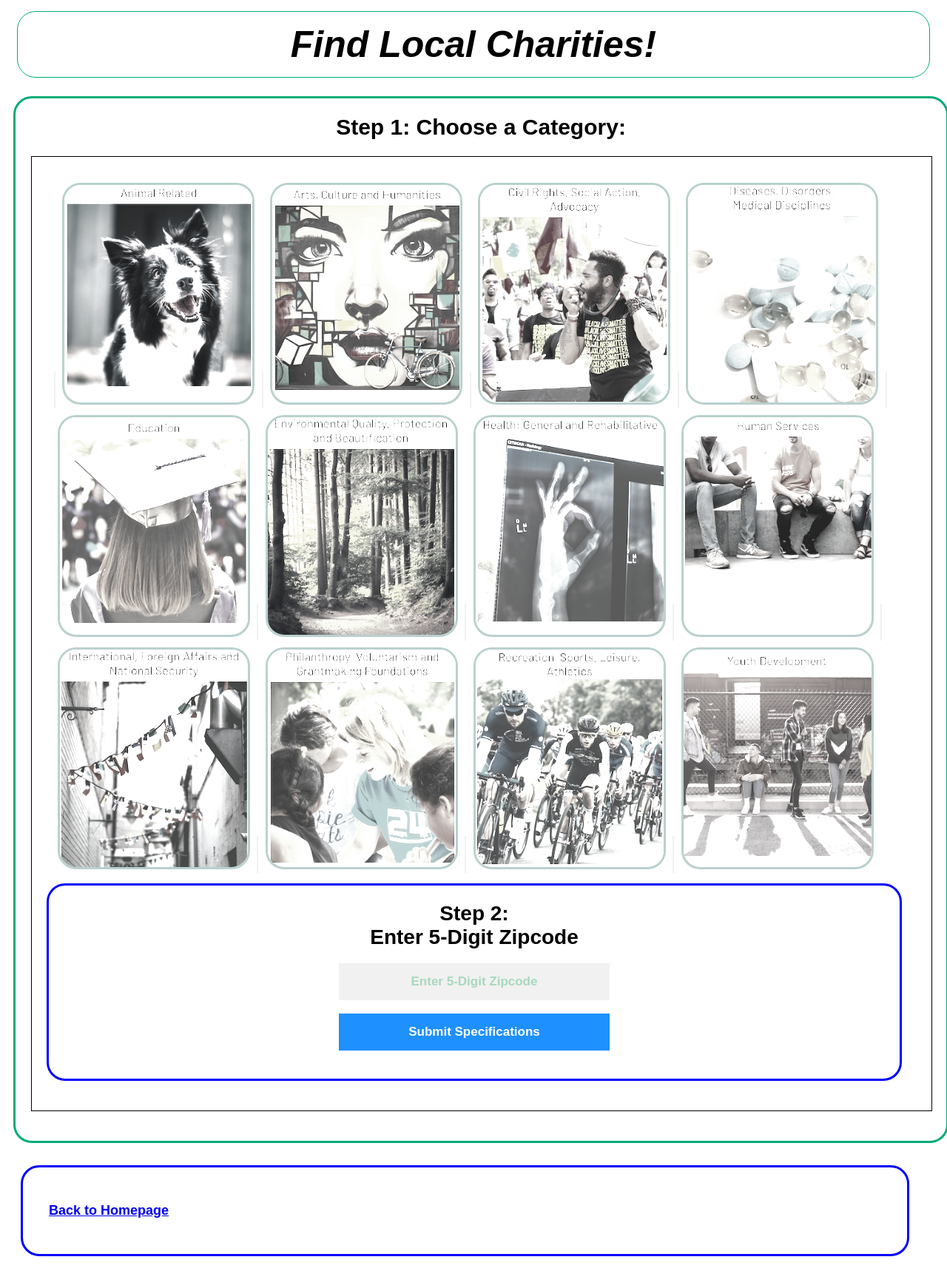
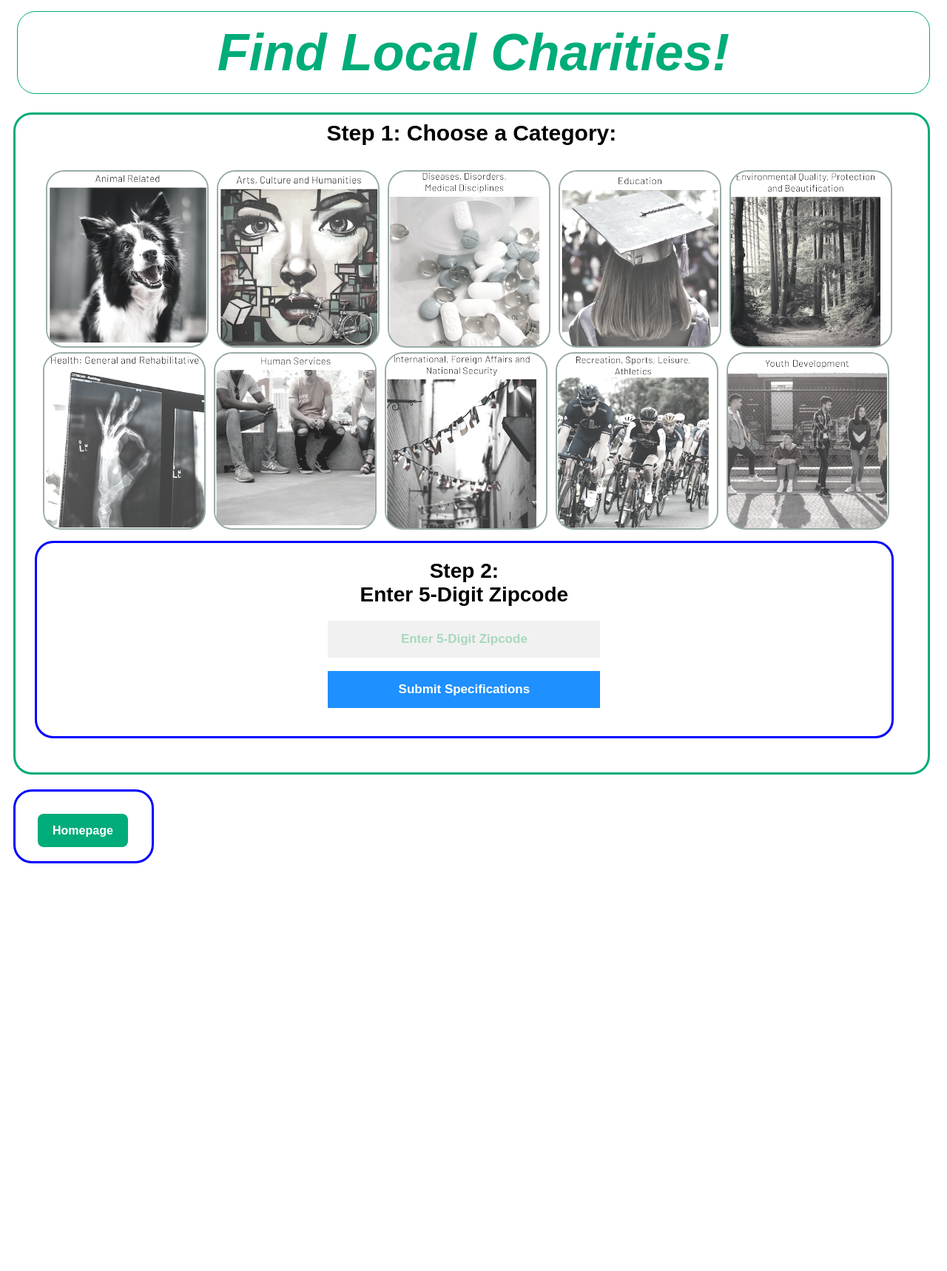
Before and after one commit to jackvessa/Charity_Recommender, a Flask app: page /localrec in a window 1280 px wide. Shown: the whole page at 74% size. After the commit the page ends 1167 px from the top, so only its background shows below. Run offline with Flask 2, Linux system fonts and the light colour scheme; parts of the project's set-up code (start-up, migrations or seed data) failed here and were passed over.

Commit message:
Updating Files

```diff
--- a/server.py
+++ b/server.py
@@ -143,9 +143,10 @@
                             <p> {charity_string3} </p>
                         </div>
 
-                        <div class = "again">
-                            <p><a href="/localrec">Click here to try again!</a></p>
+                        <div class = 'again'>
+                            <a href="/localrec" class="button3">Try Again</a>
                         </div>
+
                     </body>
 
                 </html>
@@ -178,9 +179,6 @@
                             <input type="radio" name="major_category" value="Arts, Culture and Humanities" id=Art>
                             <label class="drinkcard-cc Art" for="Art"></label>
 
-                            <input type="radio" name="major_category" value="Civil Rights, Social Action, Advocacy" id=Civil>
-                            <label class="drinkcard-cc Civil" for="Civil"></label>
-
                             <input type="radio" name="major_category" value="Diseases, Disorders, Medical Disciplines" id=Disease>
                             <label class="drinkcard-cc Disease" for="Disease"></label>
 
@@ -199,8 +197,6 @@
                             <input type="radio" name="major_category" value="International, Foreign Affairs and National Security" id=International>
                             <label class="drinkcard-cc International" for="International"></label>
 
-                            <input type="radio" name="major_category" value="Philanthropy, Voluntarism and Grantmaking Foundations" id=Philanthropy>
-                            <label class="drinkcard-cc Philanthropy" for="Philanthropy"></label>
 
                             <input type="radio" name="major_category" value="Recreation, Sports, Leisure, Athletics" id=Recreation>
                             <label class="drinkcard-cc Recreation" for="Recreation"></label>
@@ -223,9 +219,9 @@
                     </div>
 
                     <div class = 'again'>
-                      <p><a href="/">Back to Homepage</a>
-                      </p>
+                        <a href="/" class="button3">Homepage</a>
                     </div>
+
                 </form>
 
             </body>
@@ -239,7 +235,10 @@
 # <label class="drinkcard-cc Public" for="Public"></label>
 # <input type="radio" name="major_category" value="Crime, Legal-Related" id=Crime>
 # <label class="drinkcard-cc Crime" for="Crime"></label>
-
+# <input type="radio" name="major_category" value="Philanthropy, Voluntarism and Grantmaking Foundations" id=Philanthropy>
+# <label class="drinkcard-cc Philanthropy" for="Philanthropy"></label>
+# <input type="radio" name="major_category" value="Civil Rights, Social Action, Advocacy" id=Civil>
+# <label class="drinkcard-cc Civil" for="Civil"></label>
 
 
 @app.route('/charitySimilarity', methods=["GET", "POST"])
@@ -265,27 +264,44 @@
 
             user_score = user_file.score.iloc[0]
 
-            user_info = "Charities Similar to:<br/><br/>"
-            user_info += "Name:<br/>" + user_file.name.iloc[0]+ "<br/><br/>"
-            user_info += "Category:<br/>" + user_file.category.iloc[0]+ "<br/><br/>"
+            user_info = "Charities Similar to:    &#8195;&#8195;" + user_file.name.iloc[0]+ "<br/><br/>"
+            user_info += "Category:    &#8195;&#8195;" + user_file.category.iloc[0]+ "<br/><br/>"
             user_info += "Description:<br/>" + user_file.description.iloc[0]+ "<br/><br/>"
-            user_info += "State:<br/>" + user_file.state.iloc[0]+ "<br/><br/>"
-            user_info += "Score:<br/>" + str(user_score)+ "<br/><br/>"
+            user_info += "State:    &#8195;&#8195;" + user_file.state.iloc[0]+ "<br/><br/>"
+            user_info += "Score:    &#8195;&#8195;" + str(user_score)+ "<br/><br/>"
 
-            charity_info_list = []
+            charity_info_list,link_list,google_links_list = [],[],[]
 
             for number,score in top_3_similar.items():
+                charity_link = ""
+                google_link = ''
+
                 file_info = charity_navigator_df.iloc[number:number+1]
+
+                score = round(score*100,2)
 
                 charity_info = ""
                 charity_info += "Name:<br/>" + file_info.name.iloc[0]+ "<br/><br/>"
                 charity_info += "Category:<br/>" + file_info.category.iloc[0]+ "<br/><br/>"
                 charity_info += "Description:<br/>" + file_info.description.iloc[0]+ "<br/><br/>"
-                charity_info += "Similarity Rating:<br/>" + str(score) + "<br/><br/>"
-                charity_info += "State:<br/>" + user_file.state.iloc[0]+ "<br/><br/>"
-                charity_info += "Score:<br/>" + str(user_file.score.iloc[0])+ "<br/><br/>"
+                charity_info += "Similarity:  &#8195;" + str(score) + "%<br/><br/>"
+                charity_info += "State:      &#8195;&#8195;" + user_file.state.iloc[0]+ "<br/><br/>"
+                charity_info += "Score:     &#8195;&#8195;" + str(user_file.score.iloc[0])+ "<br/><br/>"
 
                 charity_info_list.append(charity_info)
+
+                name = str(file_info.name.iloc[0])
+                name = name.replace(" ","-")
+
+                charity_link += "https://givz.com/charity/" + name +'-'+str(file_info.ein.iloc[0])
+                link_list.append(charity_link)
+
+                goog_name = name.replace("-","+")
+                goog_name = goog_name.replace("&","and")
+                google_link += 'http://www.google.com/search?q=' + goog_name +"+"+str(file_info.ein.iloc[0])
+
+                google_links_list.append(google_link)
+
 
             return '''
                 <html>
@@ -307,24 +323,39 @@
 
                         <div class="RecommendesCharitiesLDA" id="rcorners2">
                             <p> {charity1} </p>
+                            <div id="buttonSep">
+                                <a href={link1} target="_blank" class="button">Donate</a>
+                                <a href={goog1} target="_blank" class="button2">Learn More</a>
+                            </div>
                         </div>
 
                         <div class="RecommendesCharitiesLDA" id="rcorners2">
                             <p> {charity2} </p>
+                            <div id="buttonSep">
+                                <a href={link2} target="_blank" class="button">Donate</a>
+                                <a href={goog2} target="_blank" class="button2">Learn More</a>
+                            </div>
                         </div>
 
                         <div class="RecommendesCharitiesLDA" id="rcorners2">
                             <p> {charity3} </p>
+                            <div id="buttonSep">
+                                <a href={link3} target="_blank" class="button">Donate</a>
+                                <a href={goog3} target="_blank" class="button2">Learn More</a>
+                            </div>
                         </div>
 
-                        <div class= 'again'>
-                            <p><a href="/charitySimilarity">Click here to try again!</a></p>
+                        <div class = 'again'>
+                            <a href="/charitySimilarity" class="button3">Try Again</a>
                         </div>
+
                     </body>
 
                 </html>
             '''.format(user_info = user_info, charity1 = charity_info_list[0],
-            charity2 = charity_info_list[1],charity3 = charity_info_list[2])
+            charity2 = charity_info_list[1],charity3 = charity_info_list[2],
+            link1=link_list[0],link2=link_list[1],link3=link_list[2],
+            goog1=google_links_list[0],goog2=google_links_list[1],goog3=google_links_list[2])
     return """
         <html>
 
@@ -347,8 +378,7 @@
                 </form>
 
               <div class = 'again'>
-                <p><a href="/">Homepage</a>
-                </p>
+                  <a href="/" class="button3">Homepage</a>
               </div>
 
                 <script>
--- a/static/localrec.css
+++ b/static/localrec.css
@@ -11,24 +11,25 @@
 
 .SimilarCharity {
   font-family: "Barlow", sans-serif;
+  font-size: 30px;
   font-weight: 600;
   color: black;
   background-color: white;
   border: 1px solid #00ac79;
-  margin: 15px;
-  padding: 15px;
+  margin: 10px;
+  padding: 10px;
   text-align: center;
   font-weight: bold;
   border-radius: 25px;
-  width: 95%;
+  width: 97%;
 }
 
 .charityCategory {
   background-color: white;
-  width: 80%;
-  border: 3px solid #00ac79;
-  padding: 30px;
-  margin: 20px;
+  width: 100%;
+  border: 2px solid #00ac79;
+  padding: 10px;
+  margin: 10px;
   float: center;
   font-weight: bold;
   border-radius: 25px;
@@ -36,12 +37,13 @@
 
 .again{
   background-color: white;
-  width: 95%;
+  width: 15%;
   border: 3px solid blue;
-  padding: 30px;
-  margin: 20px;
+  height:100px;
+  margin: 10px;
   float: center;
   font-weight: bold;
+  text-align:center;
   border-radius: 25px;
 }
 
@@ -84,20 +85,44 @@
     display: table-cell;
     background-color: white;
     border-radius: 8px;
-    font-size: 16px;
+    font-size: 20px;
     height: 36px;
     justify-content: center;
     outline: none;
-    padding-left: 20px;
-    padding-right: 20px;
+    padding-left: 10px;
+    padding-right: 10px;
     color: #00ac79;
     font-family: "Barlow", sans-serif;
     font-weight: 600;
     text-decoration: none;
     vertical-align: middle;
+    table-layout: auto;
+    text-align:center;
     margin: 5px;
     border: 1px solid #00ac79;
     float: none;
+}
+
+a.button3 {
+  -webkit-appearance: none;
+  -moz-appearance: none;
+  appearance: none;
+  border: none;
+  -webkit-border-radius: 8px;
+  display: table-cell;
+  background-color: #00ac79;
+  border-radius: 8px;
+  font-size: 16px;
+  height: 45px;
+  justify-content: center;
+  outline: none;
+  padding-left: 20px;
+  padding-right: 20px;
+  color: white;
+  font-family: "Barlow", sans-serif;
+  font-weight: 600;
+  text-decoration: none;
+  vertical-align: middle;
 }
 
 #rcorners1 {
@@ -134,13 +159,11 @@
   border-radius: 25px;
   background-color: white;
   border: 3px solid #00ac79;
-  padding: 20px;
+  padding: 6px;
   margin: 10px;
-  width: 100%;
+  width: 98%;
   float: left
 }
-
-
 
 
 /* img{
@@ -162,11 +185,32 @@
 }
 
 /* Headers */
+
+head {
+  text-align: center;
+  align-items: center;
+}
+
 h1 {
     font-family: "Barlow", sans-serif;
     font-style: italic;
     font-weight: 600;
-    color: black;
+    color:  #00ac79;
+    background-color: white;
+    border: 1px solid #00ac79;
+    margin: 15px;
+    padding: 15px;
+    text-align: center;
+    font-weight: bold;
+    border-radius: 25px;
+    font-size: 70px;
+}
+
+h3 {
+    font-family: "Barlow", sans-serif;
+    font-style: italic;
+    font-weight: 600;
+    color:  black;
     background-color: white;
     border: 1px solid #00ac79;
     margin: 15px;
@@ -276,8 +318,11 @@
 
 .cc-selector{
    width: 100%;
-   border: 1px solid black;
-   margin-left: 1px;
+   border: 0px solid black;
+   margin-left: 0px;
+   margin-right: 0px;
+   margin-bottom: 0px;
+   margin-top:0px;
  }
 .cc-selector input{
      margin:0;padding:0;
@@ -292,22 +337,22 @@
             filter: none;
 }
 .drinkcard-cc{
-    border: 3px solid #00ac79;
+    border: 2px solid #00ac79;
     cursor:pointer;
     background-size:contain;
     background-repeat:no-repeat;
     display:inline-block;
-    width:260px;
-    height:300px;
-    margin: 5px;
+    width:220px;
+    height:240px;
+    margin: 1px;
     padding: 5px;
     border-radius: 25px;
     -webkit-transition: all 100ms ease-in;
        -moz-transition: all 100ms ease-in;
             transition: all 100ms ease-in;
-     -webkit-filter: brightness(1.8) grayscale(.9) opacity(.9);
-       -moz-filter: brightness(1.8) grayscale(.9) opacity(.9);
-            filter: brightness(1.8) grayscale(.9) opacity(.9);
+     -webkit-filter: brightness(1.2) grayscale(.9) opacity(.9);
+       -moz-filter: brightness(1.2) grayscale(.9) opacity(.9);
+            filter: brightness(1.2) grayscale(.9) opacity(.9);
 }
 .drinkcard-cc:hover{
     -webkit-filter: brightness(1.2) grayscale(.5) opacity(.9);
@@ -326,13 +371,8 @@
 }
 
 input {
-
-
-  height: 30px;
   font-size: 30px;
   font-weight: bold;
-
-
   border: 1px solid transparent;
   background-color: #f1f1f1;
   padding: 10px;
@@ -342,14 +382,13 @@
   text-align: center;
 }
 
-input {
-
-}
-
-
 
 input[type=radio] {
   width: 0%;
+  height: 0%;
+  border: 0px solid transparent;
+
+
   /* float: left; */
 }
 
```
Also changed, not shown: other parts of static/localrec.css (+15 -12 lines), templates/home.html (+5 -5 lines).
